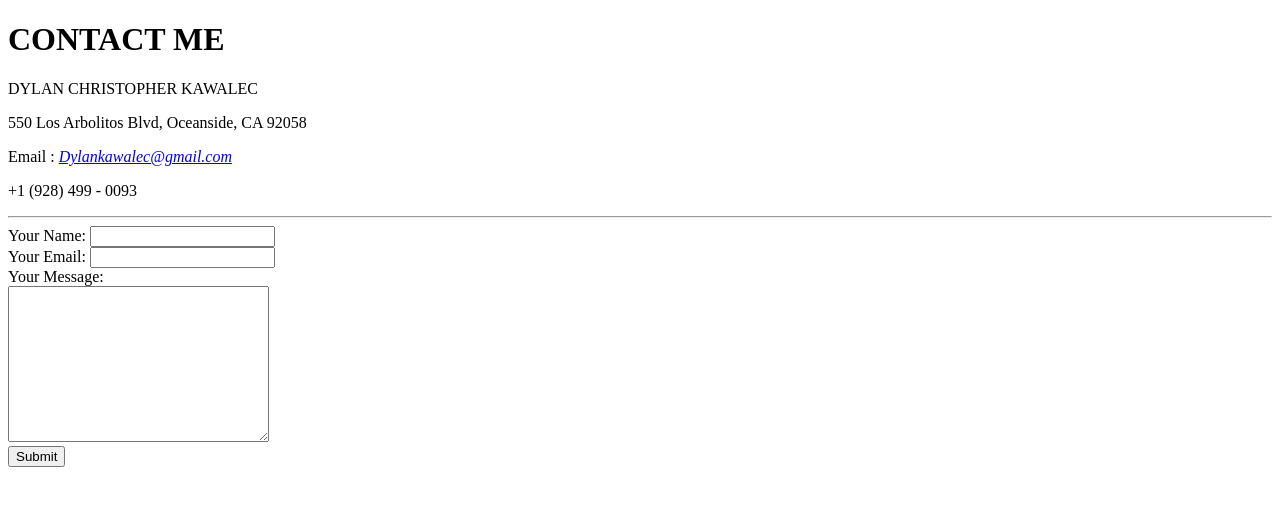
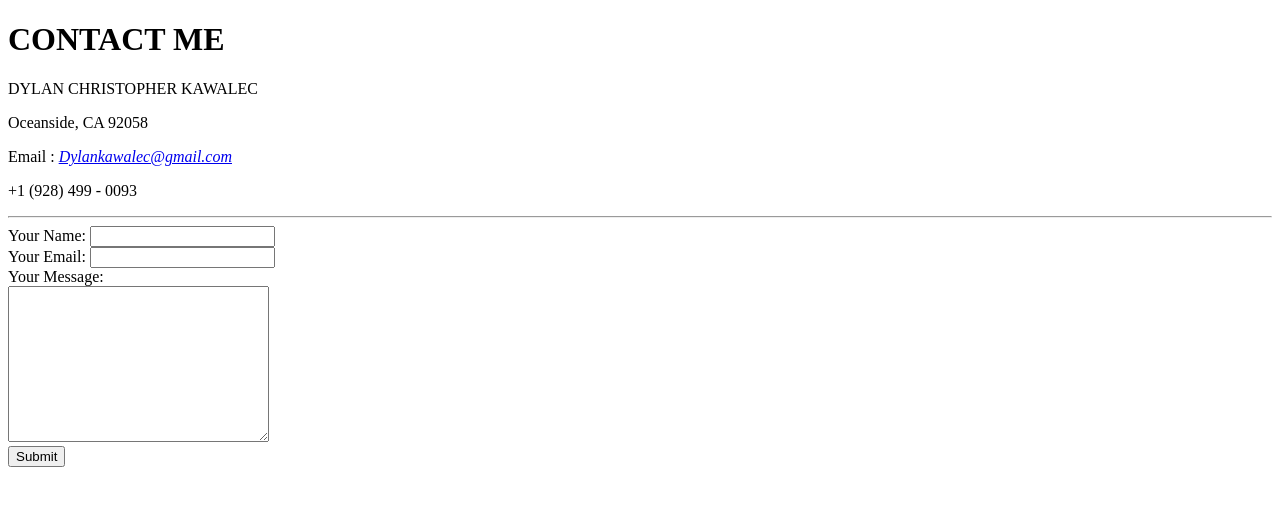
Before and after one commit to DylanCkawalec/cv, a plain HTML site: page Contact.html in a window 1280 px wide. Drawn offline with Linux system fonts and the light colour scheme.

Commit message:
Update Contact.html

```diff
--- a/Contact.html
+++ b/Contact.html
@@ -9,7 +9,7 @@
 <body>
   <h1>CONTACT ME</h1>
   <P>DYLAN CHRISTOPHER KAWALEC</P>
-  <P>550 Los Arbolitos Blvd, Oceanside, CA 92058 </P>
+  <P>Oceanside, CA 92058 </P>
   <p>Email : <a
       href="https://www.google.com/url?sa=t&rct=j&q=&esrc=s&source=web&cd=&cad=rja&uact=8&ved=2ahUKEwjc1rSV-v_rAhWjMX0KHa1IAm4QFjAHegQIAxAB&url=https%3A%2F%2Fwww.google.com%2Fgmail%2F&usg=AOvVaw3mZ_qbD_gQyp_sqkjrwStn"><em>Dylankawalec@gmail.com</em></a>
   </p>
```
